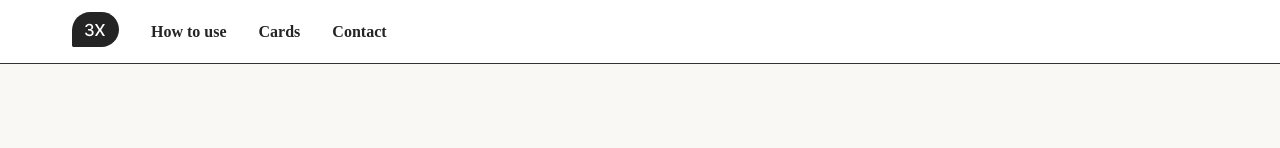
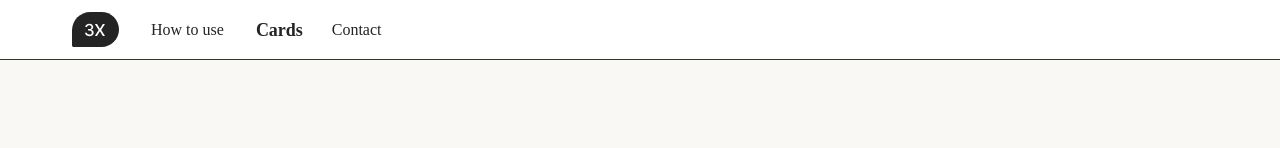
Before and after one commit to scd7896/3x_ux_card, a Next.js app: page /cards in a window 1280 px wide. Shown: the top 148 px of the page. Built offline with nearby package versions, Linux system fonts and the light colour scheme; no server answers; a web font is replaced by a local one.

Commit message:
header 선택한 요소 가시화

```diff
--- a/components/layout/HeaderNav.module.css
+++ b/components/layout/HeaderNav.module.css
@@ -15,6 +15,11 @@
 }
 
 .link {
+	display: flex;
 	text-decoration: none;
-	margin-left: 32px;
+	margin-right: 32px;
 }
+
+.selected {
+	margin-right: 29px;
+}
--- a/components/layout/HeaderNav.tsx
+++ b/components/layout/HeaderNav.tsx
@@ -1,23 +1,40 @@
+import { useRouter } from "next/router";
+import { useCallback } from "react";
 import MainGnb from "../icon/MainGnb";
 import Link from "../Link/Link";
+import Body from "../text/Body";
+import SubTitle from "../text/SubTitle";
 import { ButtonText } from "../text/Text";
 import styles from "./HeaderNav.module.css";
 
 export default function HeaderNav() {
+	const { pathname } = useRouter();
+
+	const getText = useCallback(
+		(keyString: string, text: string) => {
+			if (keyString === pathname) {
+				return <SubTitle level={2}>{text}</SubTitle>;
+			} else {
+				return <Body level={2}>{text}</Body>;
+			}
+		},
+		[pathname]
+	);
+
 	return (
 		<header className={styles.header}>
 			<nav className={styles.nav}>
-				<section className={styles.gnbWrapper}>
+				<Link href="/" className={styles.link}>
 					<MainGnb />
-				</section>
-				<Link className={styles.link} href="/howtouse">
-					<ButtonText level={1}>How to use</ButtonText>
 				</Link>
-				<Link className={styles.link} href="/cards">
-					<ButtonText level={1}>Cards</ButtonText>
+				<Link className={`${styles.link} ${pathname === "/howtouse" && styles.selected}`} href="/howtouse">
+					{getText("/howtouse", "How to use")}
 				</Link>
-				<Link className={styles.link} href="/contact">
-					<ButtonText level={1}>Contact</ButtonText>
+				<Link className={`${styles.link} ${pathname === "/cards" && styles.selected}`} href="/cards">
+					{getText("/cards", "Cards")}
+				</Link>
+				<Link className={`${styles.link} ${pathname === "/contact" && styles.selected}`} href="/contact">
+					{getText("/contact", "Contact")}
 				</Link>
 			</nav>
 		</header>
```
